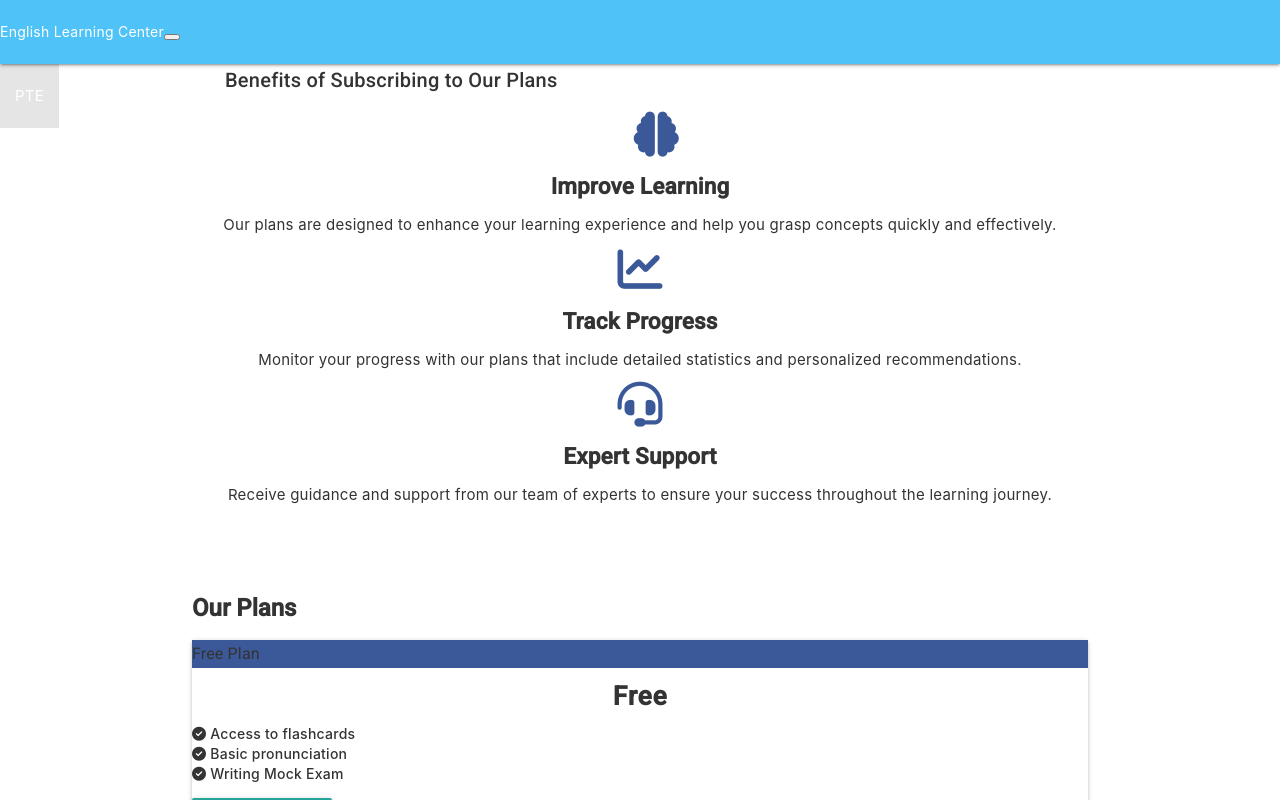
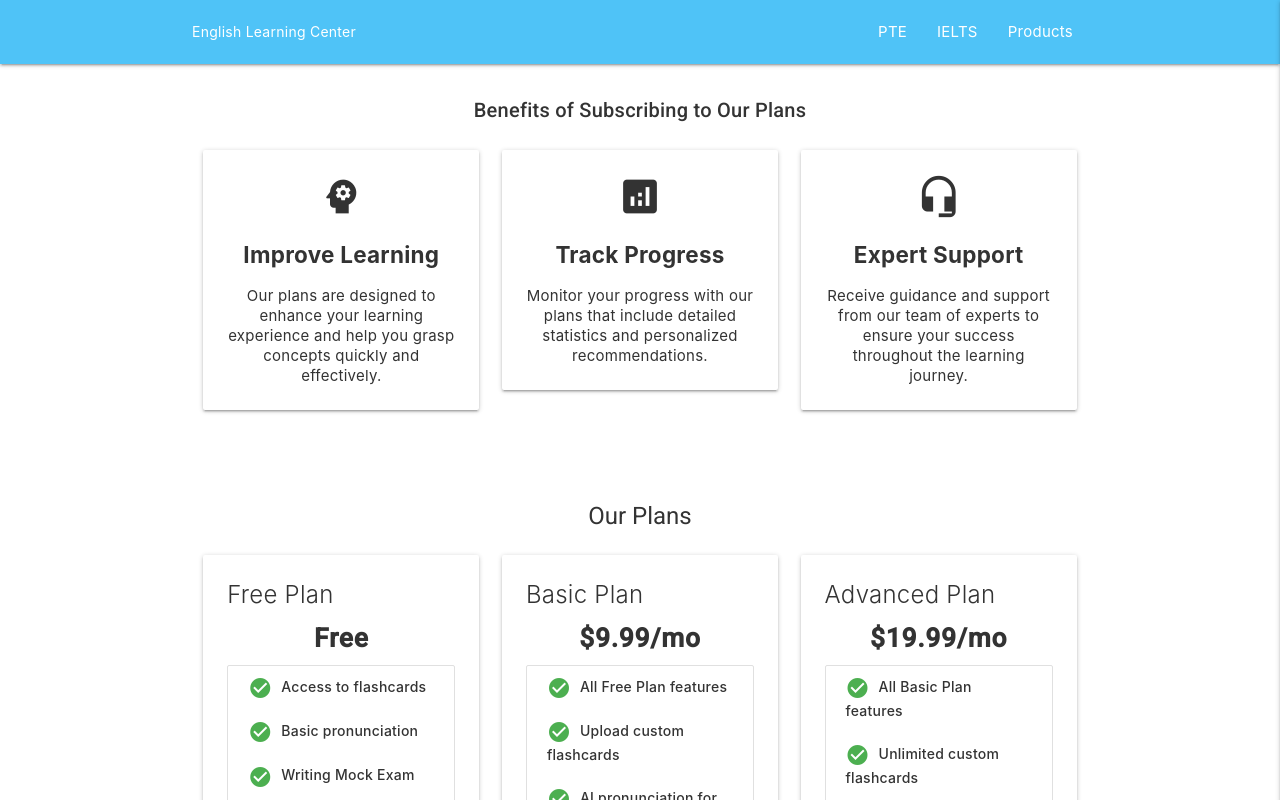
Before and after one commit to jadidihosein68/EnglishPractice, an Angular app: page /products in a window 1280 px wide. Shown: the top 800 px of the page. Built offline with nearby package versions, Linux system fonts and the light colour scheme.

Commit message:
update style

```diff
--- a/src/app/app.module.ts
+++ b/src/app/app.module.ts
@@ -19,6 +19,10 @@ import { RouterModule, Routes } from '@angular/router';
 import { ProductsComponent } from './products/products.component';
 import { RegisterComponent } from './register/register.component';
 import { CoursesComponent } from './courses/courses.component';
+import { MatCardModule } from '@angular/material/card';
+import { MatListModule } from '@angular/material/list';
+
+
 
 @NgModule({
   declarations: [
@@ -43,6 +47,8 @@ import { CoursesComponent } from './courses/courses.component';
     FormsModule,
     MatIconModule,
     MatButtonModule,
+    MatCardModule,
+    MatListModule
 
   ],
   providers: [],
--- a/src/app/landing/landing.component.html
+++ b/src/app/landing/landing.component.html
@@ -1,4 +1,8 @@
-<main>
+
+
+<div class="dashboard-content">
+  <!-- Your dashboard content goes here -->
+
   <section class="hero-section">
     <div class="container">
       <div fxLayout="column" fxLayoutAlign="center center">
@@ -50,4 +54,5 @@
       </div>
     </div>
   </section>
-</main>
+
+</div>
--- a/src/app/navbar/navbar.component.html
+++ b/src/app/navbar/navbar.component.html
@@ -1,19 +1,17 @@
-<nav class="navbar navbar-expand-lg navbar-light bg-light">
-  <a class="navbar-brand" routerLink="/">English Learning Center</a>
-  <button (click)="toggleNavbar()" class="navbar-toggler" type="button" [attr.aria-expanded]="!isCollapsed" aria-controls="navbarNav" aria-label="Toggle navigation">
-    <span class="navbar-toggler-icon"></span>
-  </button>
-  <div [ngClass]="{ 'collapse': isCollapsed, 'navbar-collapse': true }" id="navbarNav">
-    <ul class="navbar-nav">
-      <li class="nav-item active">
-        <a class="nav-link" routerLink="/pte" routerLinkActive="active-link">PTE <span class="sr-only">(current)</span></a>
-      </li>
-      <li class="nav-item">
-        <a class="nav-link" routerLink="/ielts" routerLinkActive="active-link">IELTS</a>
-      </li>
-      <li class="nav-item">
-        <a class="nav-link" routerLink="/products" routerLinkActive="active-link"  tabindex="-1" aria-disabled="true">Products</a>
-      </li>
+<nav class="nav-wrapper" style="background-color: #4FC3F7">
+  <div class="container">
+    <a routerLink="/" class="">English Learning Center</a>
+    <a href="#" data-target="mobile-demo" class="sidenav-trigger"><i class="material-icons">menu</i></a>
+    <ul class="right hide-on-med-and-down">
+      <li><a routerLink="/pte" routerLinkActive="active-link">PTE</a></li>
+      <li><a routerLink="/ielts" routerLinkActive="active-link">IELTS</a></li>
+      <li><a routerLink="/products" routerLinkActive="active-link">Products</a></li>
     </ul>
   </div>
 </nav>
+
+<ul class="sidenav right-aligned" id="mobile-demo">
+  <li><a routerLink="/pte" routerLinkActive="active-link" class="sidenav-close" >PTE</a></li>
+  <li><a routerLink="/ielts" routerLinkActive="active-link" class="sidenav-close">IELTS</a></li>
+  <li><a routerLink="/products" routerLinkActive="active-link" class="sidenav-close">Products</a></li>
+</ul>
--- a/src/app/navbar/navbar.component.scss
+++ b/src/app/navbar/navbar.component.scss
@@ -1,19 +1,12 @@
-.bg-light{
+.brand-logo {
+    color: #fff;
+    height:30px;
+  }
 
-    background-color: #4FC3F7!important
+  nav ul li a {
+    color: #fff;
+  }
 
-}
-
-
-.navbar-light .navbar-brand{
-
-    color:#fff;
-}
-
-
-
-.navbar-light .navbar-nav .nav-link{
-
-    color:#fff;
-
-}
+  nav ul li a:hover {
+    background-color: rgba(0, 0, 0, 0.1);
+  }
--- a/src/app/navbar/navbar.component.ts
+++ b/src/app/navbar/navbar.component.ts
@@ -1,5 +1,5 @@
-import { Component } from '@angular/core';
-
+import { Component, OnInit  } from '@angular/core';
+declare var M: any;
 @Component({
   selector: 'app-navbar',
   templateUrl: './navbar.component.html',
@@ -9,6 +9,15 @@ export class NavbarComponent {
   title = 'angular-responsive-navbar';
   isCollapsed = true;
 
+
+
+  ngOnInit() {
+    document.addEventListener('DOMContentLoaded', function () {
+      var elems = document.querySelectorAll('.sidenav');
+      var instances = M.Sidenav.init(elems, { edge: 'right' });
+    });
+  }
+
   toggleNavbar() {
     this.isCollapsed = !this.isCollapsed;
   }
--- a/src/app/products/products.component.html
+++ b/src/app/products/products.component.html
@@ -1,53 +1,35 @@
 <div class="container">
-
-
   <section class="benefits-section">
     <h2 class="text-center my-5">Benefits of Subscribing to Our Plans</h2>
     <div class="row">
-          <div class="col-md-4 mb-4">
-            <div class="benefit-card">
-              <i class="fas fa-brain benefit-icon"></i>
-              <h3>Improve Learning</h3>
-              <p>Our plans are designed to enhance your learning experience and help you grasp concepts quickly and effectively.</p>
+      <div class="col s12 m4" *ngFor="let benefit of benefits">
+        <div class="card">
+          <div class="card-content">
+            <i class="material-icons large">{{ benefit.icon }}</i>
+            <span class="card-title">{{ benefit.title }}</span>
+            <p>{{ benefit.description }}</p>
           </div>
-          </div>
-          <div class="col-md-4 mb-4">
-            <div class="benefit-card">
-              <i class="fas fa-chart-line benefit-icon"></i>
-              <h3>Track Progress</h3>
-              <p>Monitor your progress with our plans that include detailed statistics and personalized recommendations.</p>
-            </div>
-          </div>
-          <div class="col-md-4 mb-4">
-            <div class="benefit-card">
-              <i class="fas fa-headset benefit-icon"></i>
-              <h3>Expert Support</h3>
-              <p>Receive guidance and support from our team of experts to ensure your success throughout the learning journey.</p>
         </div>
       </div>
     </div>
   </section>
 
-
-
   <h1 class="text-center my-5">Our Plans</h1>
   <div class="row">
-      <div class="col-md-4 mb-4" *ngFor="let plan of plans">
-        <div class="card text-center h-100 shadow card-hover">
-          <div class="card-header bg-primary text-white">
-            <h3>{{ plan.title }}</h3>
-          </div>
-          <div class="card-body text-left">
+    <div class="col s12 m4" *ngFor="let plan of plans">
+      <div class="card ">
+        <div class="card-content ">
+          <span class="card-title">{{ plan.title }}</span>
           <h4 class="card-price my-4">{{ plan.price }}</h4>
-            <ul class="list-group list-group-flush">
-              <li class="list-group-item" *ngFor="let feature of plan.features">
-                <i class="fas fa-check-circle text-success"></i>
+          <ul class="collection plancard">
+            <li class="collection-item" *ngFor="let feature of plan.features">
+              <i class="material-icons green-text">check_circle</i>
               {{ feature }}
             </li>
           </ul>
         </div>
-          <div class="card-footer">
-            <button class="btn btn-primary">Select Plan</button>
+        <div class="card-action">
+          <button class="btn waves-effect waves-light">Select Plan</button>
         </div>
       </div>
     </div>
--- a/src/app/products/products.component.scss
+++ b/src/app/products/products.component.scss
@@ -1,61 +1,24 @@
 .container {
   max-width: 960px;
+  margin-top: 2rem; // Add this line to add margin to the top of the container
 }
 
-  h1 {
-    font-weight: bold;
-  }
-
-  .bg-primary{
-
-    background-color:   #3b5998 !important;
-  }
-
-  .card {
-    border: none;
-    transition: transform 0.3s, box-shadow 0.3s;
-  }
-
-  .card-header {
-    font-weight: bold;
-    font-size: 1.5rem;
-  }
-
-  .card-price {
-    font-weight: bold;
-    font-size: 1.75rem;
+.text-center {
   text-align: center;
 }
-
-  .list-group-item {
-    font-weight: 500;
-    border: none;
-    background-color: transparent;
-  }
-
-  button.btn {
-    font-weight: bold;
-    font-size: 1rem;
-  }
-
-  .card-hover:hover {
-    transform: translateY(-10px);
-    box-shadow: 0 12px 20px rgba(0, 0, 0, 0.2);
-  }
-
 
 .benefits-section {
   margin-bottom: 5rem;
 
-    .benefit-card {
+  .card {
     text-align: center;
 
-      .benefit-icon {
+    .material-icons.large {
       font-size: 3rem;
-        color: #3b5998;
+      color: #333;
     }
 
-      h3 {
+    .card-title {
       font-size: 1.5rem;
       font-weight: bold;
       margin: 1rem 0;
@@ -66,3 +29,40 @@
     }
   }
 }
+
+.card-price {
+  font-weight: bold;
+  font-size: 1.75rem;
+  text-align: center;
+  margin: 1rem 0;
+}
+
+.card-content {
+  min-height: 240px; // Add this line to set a minimum height for the card content
+}
+
+.collection-item {
+  font-weight: 500;
+  border: none;
+  background-color: transparent;
+
+  .material-icons {
+    vertical-align: middle;
+    margin-right: 5px;
+  }
+}
+
+button.btn {
+  font-weight: bold;
+  font-size: 1rem;
+  width: 100%;
+}
+
+.card .card-action {
+  text-align: center;
+}
+
+.plancard{
+
+  min-height: 200px;
+}
--- a/src/app/products/products.component.ts
+++ b/src/app/products/products.component.ts
@@ -5,6 +5,16 @@ interface Plan {
   price: string;
   features: string[];
 }
+
+
+
+interface Benefit {
+  icon: string;
+  title: string;
+  description: string;
+}
+
+
 
 @Component({
   selector: 'app-products',
@@ -43,6 +53,25 @@ export class ProductsComponent implements OnInit {
     }
   ];
 
+
+  benefits: Benefit[] = [
+    {
+      icon: 'psychology',
+      title: 'Improve Learning',
+      description: 'Our plans are designed to enhance your learning experience and help you grasp concepts quickly and effectively.'
+    },
+    {
+      icon: 'analytics',
+      title: 'Track Progress',
+      description: 'Monitor your progress with our plans that include detailed statistics and personalized recommendations.'
+    },
+    {
+      icon: 'headset_mic',
+      title: 'Expert Support',
+      description: 'Receive guidance and support from our team of experts to ensure your success throughout the learning journey.'
+    }
+  ];
+
   constructor() { }
 
   ngOnInit(): void {
--- a/src/styles.scss
+++ b/src/styles.scss
@@ -1,4 +1,5 @@
 /* You can add global styles to this file, and also import other style files */
+@import '~@angular/material/prebuilt-themes/deeppurple-amber.css';
 
 html, body { height: 100%; }
 body { margin: 0; font-family: Roboto, "Helvetica Neue", sans-serif; }
```
Also changed, not shown: src/app/landing/landing.component.scss (line endings or trailing spaces). Lines whose indentation alone changed are shown as unchanged.
